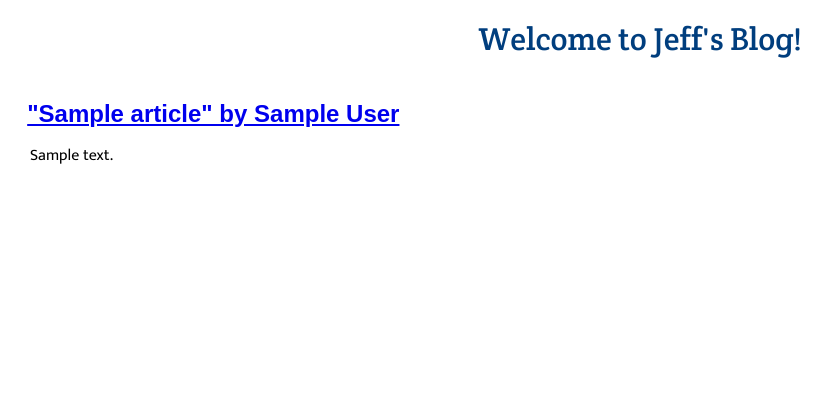
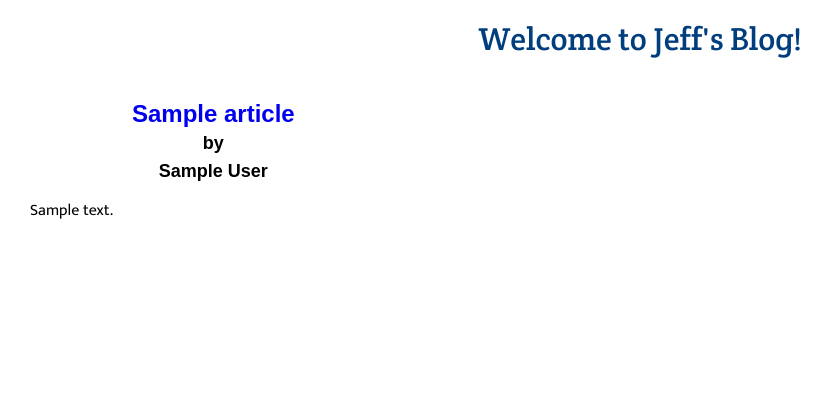
Before and after one commit to jeffreybyrne/0228-assignment3-blog, a Django app: page /home/ in a window 1280 px wide. Shown: the top 420 px of the page, without its empty margins (0-835 px from the left). Run offline with Django 3.2, Linux system fonts and the light colour scheme; tables that the repository leaves empty hold one stand-in row (values such as "Sample post"); some web fonts are replaced.

Commit message:
minor style changes

```diff
--- a/blog/static/css/main.css
+++ b/blog/static/css/main.css
@@ -13,6 +13,9 @@ body {
   text-align: center;
 }
 
+.byline {
+  font-size: 0.75em;
+}
 
 .article-list {
   display: grid;
@@ -36,8 +39,6 @@ body {
   }
 }
 
-
-
 .blog-article {
   padding: 0 20px;
   display: grid;
@@ -46,7 +47,19 @@ body {
 
 .article-title {
   text-align: center;
+}
+
+.article-title a {
   text-decoration: none;
+}
+
+.article-title a:focus {
+  color: green;
+}
+
+.article-title a:hover {
+  color: #003E7E;
+  text-decoration: underline;
 }
 
 .article-body {
--- a/blog/templates/index.html
+++ b/blog/templates/index.html
@@ -3,7 +3,7 @@
   <section class='article-list'>
     {% for article in articles %}
     <article class="blog-article">
-      <h2 class='article-title'><a href="{% url 'blog_post' id=article.id %}">{{ article }}</a></h2>
+      <h2 class='article-title'><a href="{% url 'blog_post' id=article.id %}">{{ article.title }}</a><span  class='byline'><br>by<br> {{ article.author }}</span></h2>
       <p class='article-body'>{{ article.body }}</p>
     </article>
     {% endfor %}
```
